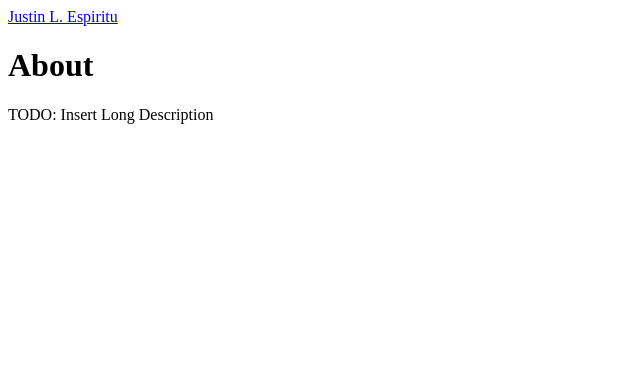
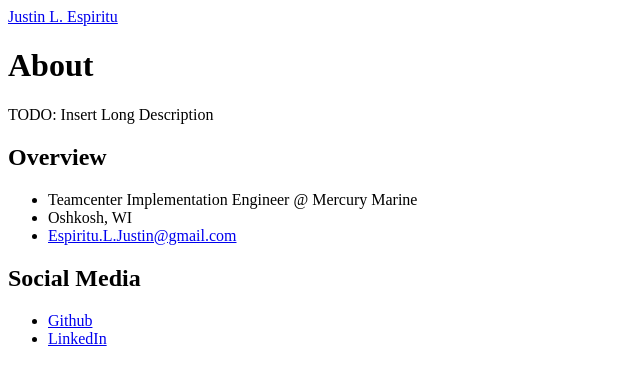
Before and after one commit to JuicyJuice1100/PersonalWebsite, an Angular app: page /about in a window 1280 px wide. Shown: the top 382 px of the page, without its empty margins (0-640 px from the left). Built offline with nearby package versions, Linux system fonts and the light colour scheme.

Commit message:
have input some data.  will need to add some stylesheets

```diff
--- a/src/app/components/about/about.component.html
+++ b/src/app/components/about/about.component.html
@@ -1,10 +1,31 @@
 <app-navigation></app-navigation>
 <div class="container">
-  <div class="flex-item"> <!-- TODO:  Create main view bio-->
+  <div id="aboutDetailsGroup" class="flex-item"> <!-- TODO:  Create main view bio-->
     <h1>About</h1>
     <p id="aboutLongDescription" class="appAbout"></p> <!-- TODO:  Create biography.  This will be injected-->
   </div>
   <div class="flex-container"> <!-- TODO:  Create sidebar-->
+    <div id=aboutOverviewGroup>
+      <!-- <img /> TODO:  setup image-->
+      <h2 id="aboutOverviewTitle">Overview</h2>
+      <ul class="removeBullets">
+        <li>
+          <span id="aboutJob">{{job}}</span>
+        </li>
+        <li>
+          <span id="aboutLocation">{{location}}</span>
+        </li>
+        <li>
+          <a id="aboutEmail" href="mailto:{{email}}">{{email}}</a>
+        </li>
+      </ul>
 
+      <h2 id="aboutSocialMediaTitle">Social Media</h2>
+      <ul id="aboutSocialMediaList" class="removeBullets">
+        <li *ngFor="let s of social">
+          <a id="aboutSocialMedia{{s.title}}" class="socialMedia" href="{{s.url}}">{{s.title}}</a>
+        </li>
+      </ul>
+    </div>
   </div>
 </div>
--- a/src/app/components/about/about.component.ts
+++ b/src/app/components/about/about.component.ts
@@ -13,7 +13,10 @@ export class AboutComponent implements OnInit, AfterViewChecked {
 
   public longDescription: String = UserConfig.about.longDescription;
   public shotDescription: String = UserConfig.about.shortDescription;
-
+  public email: String = UserConfig.about.email;
+  public location: String = UserConfig.about.location;
+  public job: String = UserConfig.about.job;
+  public social: Array<Object> = UserConfig.social;
 
   constructor(private titleService: Title, private docRef: DocumentRefService) { }
 
--- a/src/app/components/app/app.component.html
+++ b/src/app/components/app/app.component.html
@@ -1,2 +1 @@
 <router-outlet></router-outlet>
-<!-- <app-about></app-about> -->
--- a/src/app/config/user.config.ts
+++ b/src/app/config/user.config.ts
@@ -1,6 +1,13 @@
 export const UserConfig = {
   about: {
     longDescription: '<p>TODO:  Insert Long Description</p>',
-    shortDescription: 'TODO:  Insert Short Description'
-  }
+    shortDescription: 'TODO:  Insert Short Description',
+    email: 'Espiritu.L.Justin@gmail.com',
+    location: 'Oshkosh, WI',
+    job: 'Teamcenter Implementation Engineer @ Mercury Marine'
+  },
+  social: [
+    { title: 'Github', url: 'https://github.com/juicyjuice1100/', icon: 'Github'},
+    { title: 'LinkedIn', url: 'https://www.linkedin.com/in/justin-espiritu-b4a277138/', icon: 'LinkedIn'}
+  ]
 };
```
